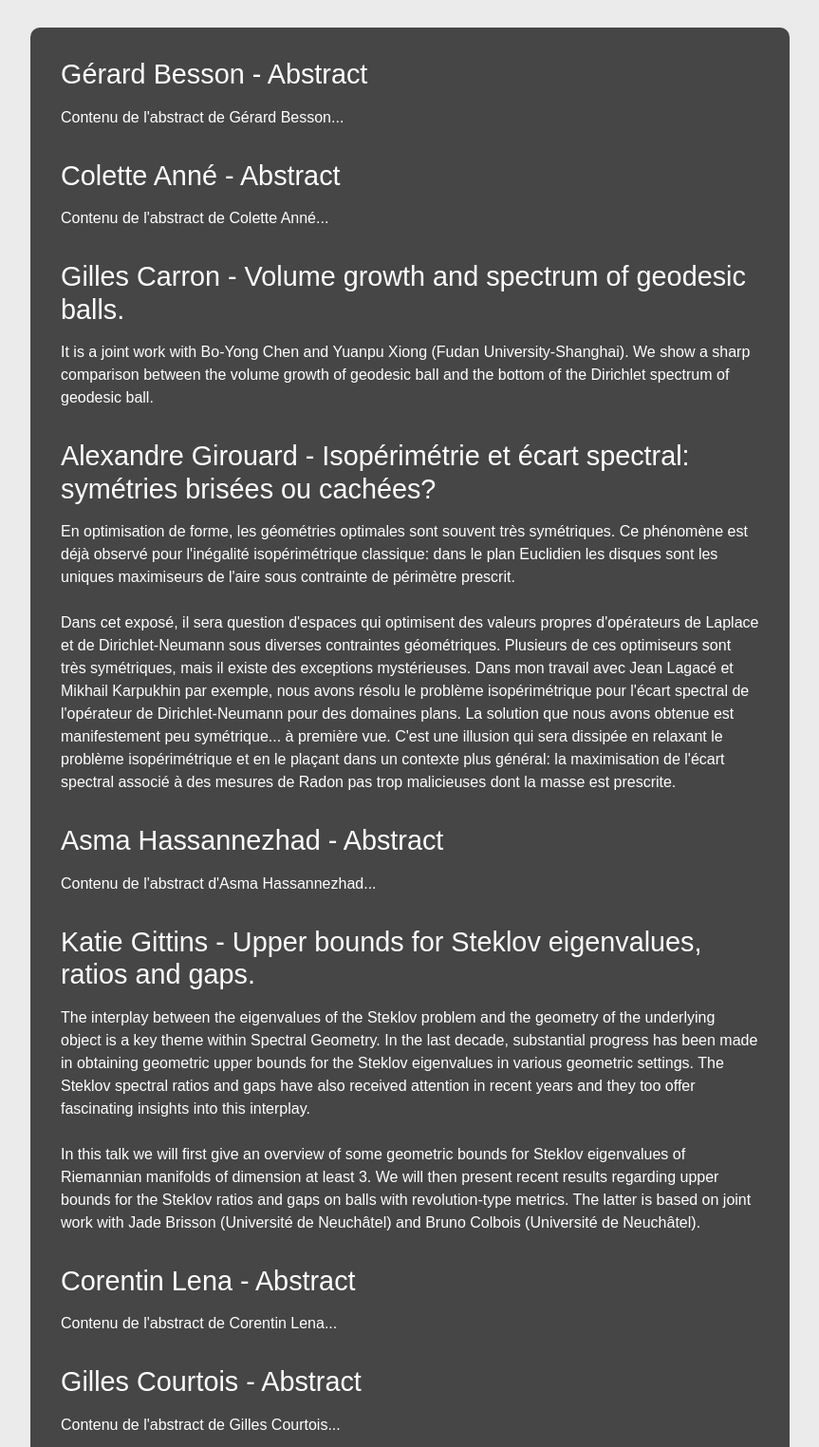
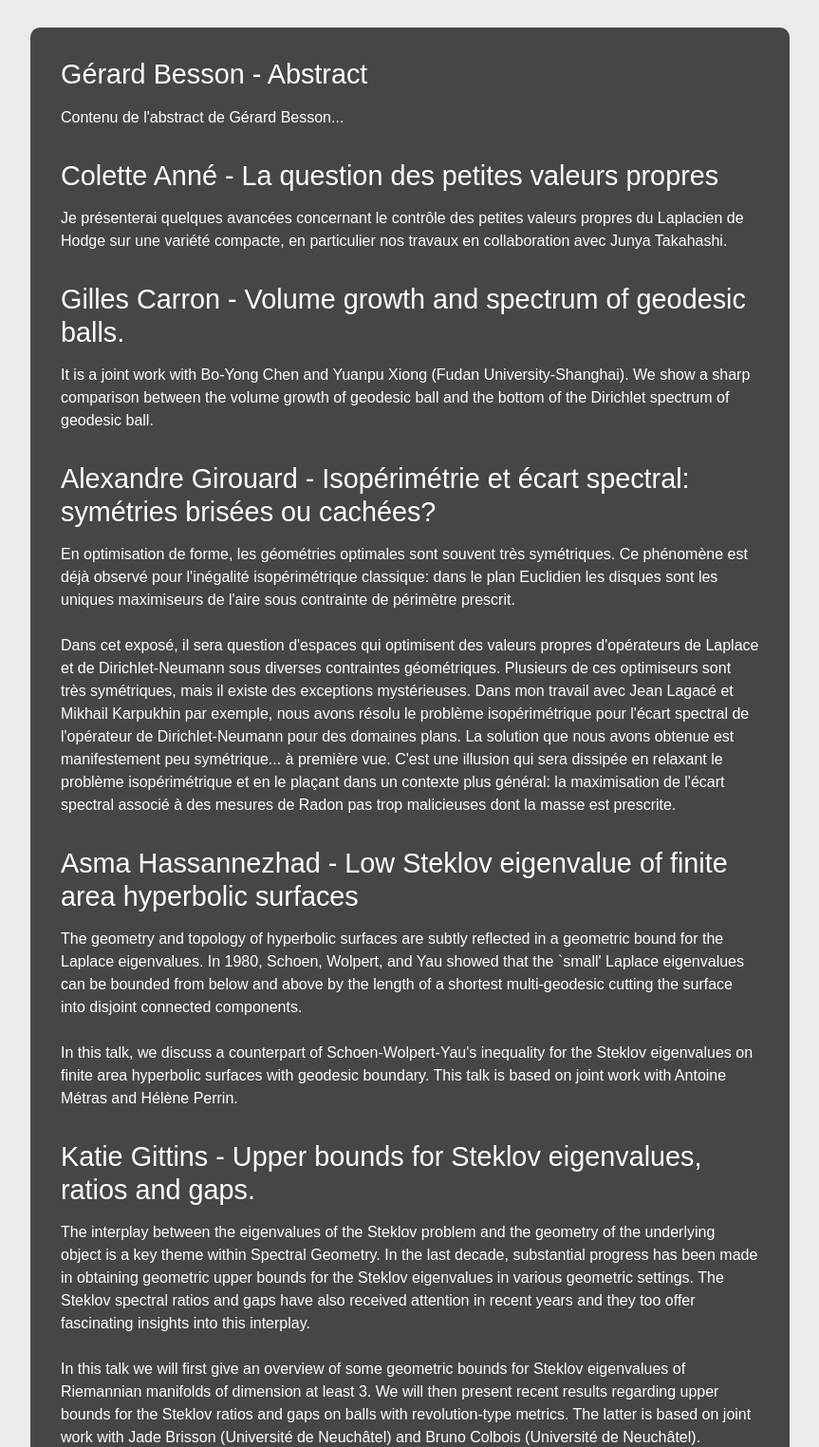
Before and after one commit to Tchatchu5/conference-page, a plain HTML site: page abstracts.html in a window 1280 px wide. Shown: the part 83-1607 px from the top of the page at 95% size, without its empty margins (208-1071 px from the left). Drawn offline with nearby package versions, Linux system fonts and the light colour scheme.

Commit message:
auditoires et abstracts

```diff
--- a/abstracts.html
+++ b/abstracts.html
@@ -65,8 +65,10 @@
         </div>
 
         <div class="abstract" id="anne">
-            <h2>Colette Anné - Abstract</h2>
-            <p>Contenu de l'abstract de Colette Anné...</p>
+            <h2>Colette Anné - La question des petites valeurs propres</h2>
+            <p>Je présenterai quelques avancées concernant le contrôle des petites
+                valeurs propres du Laplacien de Hodge sur une variété compacte,
+                en particulier nos travaux en collaboration avec Junya Takahashi.</p>
         </div>
 
         <div class="abstract" id="carron">
@@ -98,8 +100,17 @@
         </div>
 
         <div class="abstract" id="hassannezhad">
-            <h2>Asma Hassannezhad - Abstract</h2>
-            <p>Contenu de l'abstract d'Asma Hassannezhad...</p>
+            <h2>Asma Hassannezhad - Low Steklov eigenvalue of finite area hyperbolic surfaces</h2>
+            <p>The geometry and topology of hyperbolic surfaces are subtly reflected
+                in a geometric bound for the Laplace eigenvalues. In 1980, Schoen, Wolpert, and Yau
+                showed that the `small' Laplace eigenvalues can be bounded from below and above
+                by the length of a shortest multi-geodesic cutting the surface into disjoint
+                connected components. <br><br>
+
+                In this talk, we discuss a counterpart of Schoen-Wolpert-Yau's
+                inequality for the Steklov eigenvalues on finite area hyperbolic surfaces with
+                geodesic boundary. This talk is based on joint work with
+                Antoine Métras and Hélène Perrin.</p>
         </div>
 
         <div class="abstract" id="gittins">
@@ -126,8 +137,12 @@
         </div>
 
         <div class="abstract" id="courtois">
-            <h2>Gilles Courtois - Abstract</h2>
-            <p>Contenu de l'abstract de Gilles Courtois...</p>
+            <h2>Gilles Courtois - Ensembles limite de suites divergentes de groupes de Schottky</h2>
+            <p>Pour un suite divergente de groupes de Schottky de l'espace hyperbolique H^N,
+                la dimension de Hausdorff de leurs ensembles limite tend vers 0.
+                En plongeant ces groupes dans le groupe des isométries de l'espace hyperbolique
+                de dimension infinie, on détermine la vitesse de convergence
+                (travail en commun avec Antonin Guilloux).</p>
         </div>
     </div>
 
```
Also changed, not shown: horaires.html (+8 -8 lines).
